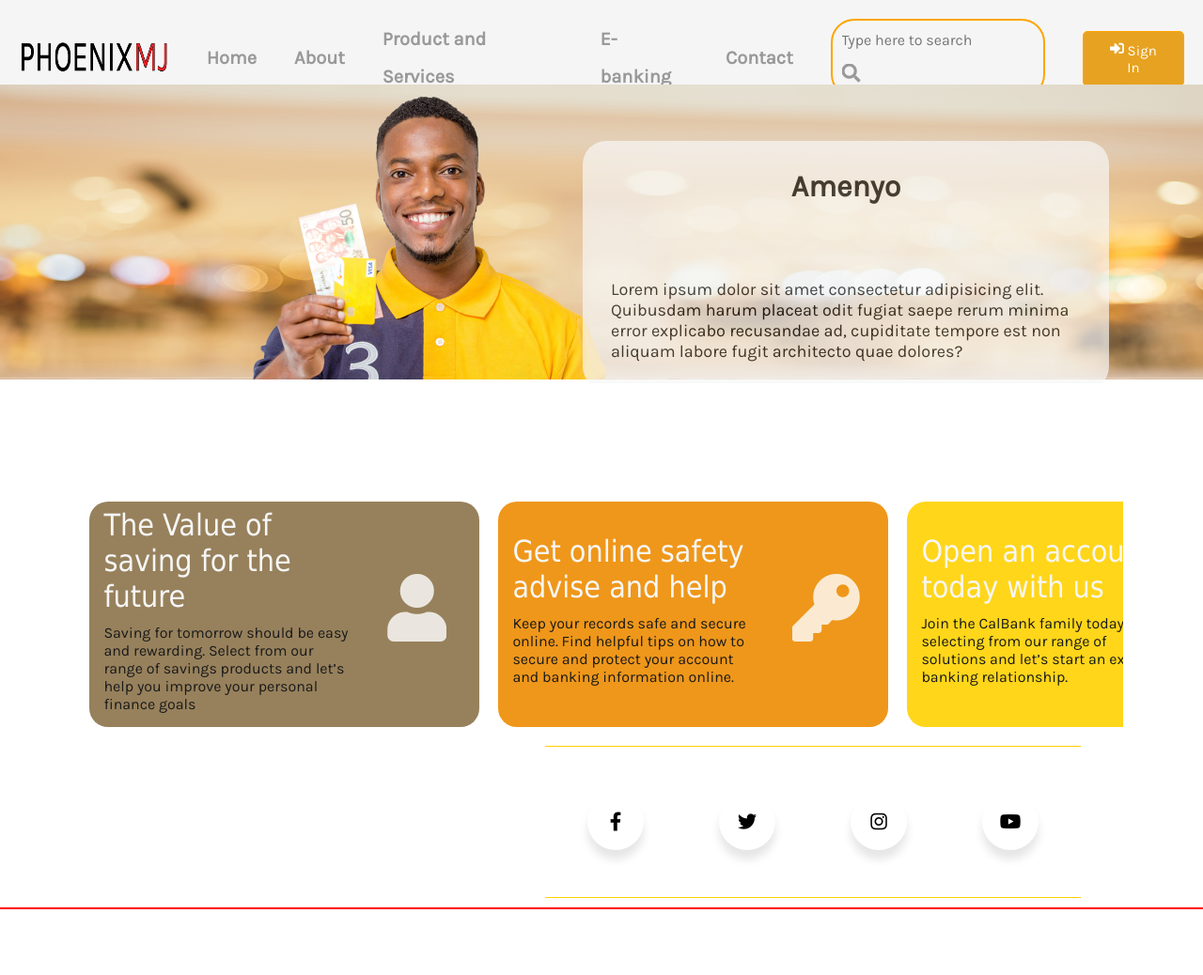
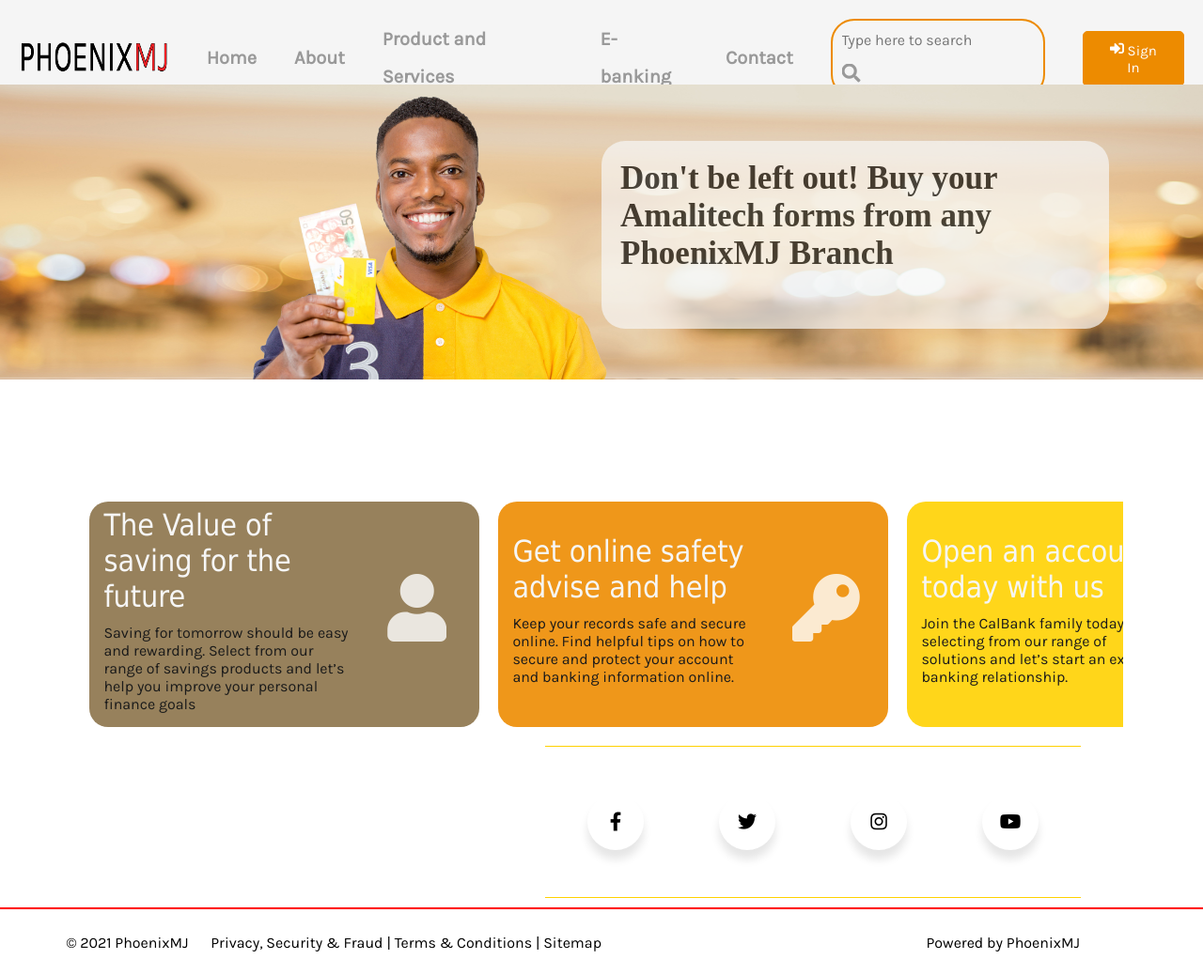
Before and after one commit to MockingJay-TC/Web_Application, a plain HTML site: page index.html in a window 1280 px wide. Shown: the whole page at 94% size. Before the commit the page ends 968 px from the top, so only its background shows below. Drawn offline with Linux system fonts and the light colour scheme; a web font is replaced by a local one.

Commit message:
15/03/21

```diff
--- a/css/style.css
+++ b/css/style.css
@@ -40,12 +40,16 @@
   text-decoration: none;
   color: #999;
 }
+
 .nav-section ul li a:hover {
-  color: orange;
+  color: #ed8b00;
+}
+.activate{
+  color: #ed8b00;
 }
 
 .search-box {
-  border: 2px solid orange;
+  border: 2px solid #ed8b00;
   padding: 0px 10px 0px 10px;
   border-radius: 25px;
 }
@@ -56,19 +60,20 @@
   background-color: whitesmoke;
 }
 .sign {
-  background: rgb(231, 162, 33);
+  background: #ed8b00;
   padding: 10px 20px;
   font-size: 15px;
   border-radius: 5px;
   outline: none;
-  border: 1px solid orange;
+  border: 1px solid #ed8b00;
   color: white;
   width: auto;
 }
 .sign:hover {
   color: white;
-  border: 1px solid orange;
-  background: orange;
+  border: 1px solid #ed8b00;
+  background: #ed8b00;
+  cursor: pointer;
 }
 
 .container {
@@ -96,20 +101,18 @@
   color: #000000;
   background: whitesmoke;
   filter: opacity(0.7);
-  padding: 30px;
+  padding: 20px;
   border-radius: 25px;
   animation: textup 12s linear infinite;
   transform: translateY(100px);
 }
-.text-box h1 {
+.text-box h2 {
   margin-bottom: 40px;
-  font-size: 32px;
+  font-size: 35px;
   font-weight: 700;
+  font-family: 'Mallanna';
 }
-.text-box p {
-  font-size: 18px;
-  margin-top: 80px;
-}
+
 .mid-section {
   margin-top: 400px;
 }
@@ -124,7 +127,7 @@
   display: grid;
   grid-template-columns: 2fr 1fr;
   width: 400px;
-  background: orange;
+  background: #ed8b00;
   height: 200px;
   overflow: hidden;
   padding: 15px 0px 25px 15px;
@@ -162,3 +165,13 @@
   display: grid;
   grid-template-columns: 1fr 1fr 1fr;
 }
+
+.latter {
+  height: 70px;
+  display: grid;
+  grid-template-columns: 2fr 1fr 1fr;
+  text-align: center;
+}
+.latter span {
+  padding-right: 20px;
+}
--- a/index.html
+++ b/index.html
@@ -6,6 +6,7 @@
     <meta http-equiv="X-UA-Compatible" content="IE=edge">
     <meta name="viewport" content="width=device-width, initial-scale=1.0">
     <title>PhoenixMJ | Bank with us</title>
+    <link rel="icon" href="images/fav.png" />
     <link rel="stylesheet" href="css/animation.css">
     <link rel="stylesheet" href="css/social.css">
     <link rel="stylesheet" href="css/style.css">
@@ -24,7 +25,7 @@
                 <img src="images/logo.png" alt="PhoenixMJ">
             </div>
             <ul>
-                <li><a href="index.html">Home</a></li>
+                <li><a href="index.html"  class="activate">Home</a></li>
                 <li><a href="pages/about.html">About</a></li>
                 <li><a href="pages/product_and_services.html">Product and Services</a></li>
                 <li><a href="pages/e-banking.html">E-banking</a></li>
@@ -50,34 +51,27 @@
                 <div class="slide-1">
                     <img class="slideshow" src="images/slide-1.jpg">
                     <div class="text-box text-box1">
-                        <h1>Internet Banking</h1>
-                        <p>Lorem ipsum dolor sit amet consectetur adipisicing elit. Quibusdam harum placeat odit fugiat
-                            saepe rerum minima error explicabo recusandae ad, cupiditate tempore est non aliquam labore
-                            fugit architecto quae dolores?</p>
+                        <h2>Protect Does you Love with PhoenixMJ Bancassurance</h2>
+
                     </div>
                 </div>
                 <div class="slide-2">
                     <img class="slideshow" src="images/slide-2.jpg">
                     <div class="text-box text-box2">
-                        <h1>Amenyo</h1>
-                        <p>Lorem ipsum dolor sit amet consectetur adipisicing elit. Quibusdam harum placeat odit fugiat
-                            saepe rerum minima error explicabo recusandae ad, cupiditate tempore est non aliquam labore
-                            fugit architecto quae dolores?</p>
+                        <h2>Don't be left out! Buy your Amalitech forms from any PhoenixMJ Branch</h2>
                     </div>
                 </div>
                 <div class="slide-3">
                     <img class="slideshow" src="images/slide-3.jpg">
                     <div class="text-box text-box3">
-                        <h1>how are you doing</h1>
-                        <p>Lorem ipsum dolor sit amet consectetur adipisicing elit. Quibusdam harum placeat odit fugiat
-                            saepe rerum minima error explicabo recusandae ad, cupiditate tempore est non aliquam labore
-                            fugit architecto quae dolores?</p>
+
+                        <h2>We put the Sunshine in Everyday Banking</h2>
                     </div>
                 </div>
                 <div class="slide-4">
                     <img class="slideshow" src="images/slide-4.jpg">
                     <div class="text-box text-box4">
-                        <h1>Victor</h1>
+                        <h2>Victor</h2>
                         <p>Lorem ipsum dolor sit amet consectetur adipisicing elit. Quibusdam harum placeat odit fugiat
                             saepe rerum minima error explicabo recusandae ad, cupiditate tempore est non aliquam labore
                             fugit architecto quae dolores?</p>
@@ -143,6 +137,17 @@
 
             </div>
         </div>
+        <div class="latter">
+            <div class="phoenix">
+               <span> © 2021 PhoenixMJ </span> Privacy, Security & Fraud | Terms & Conditions | Sitemap
+            </div>
+            <div class="nothing">
+
+            </div>
+            <div class="powered">
+                Powered by PhoenixMJ
+            </div>
+        </div>
     </div>
 </body>
 
```
Also changed, not shown: images/fav.png (added).
